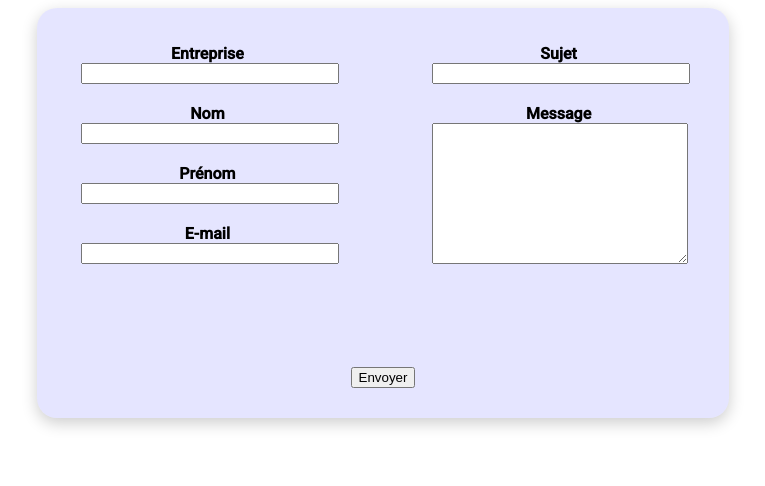
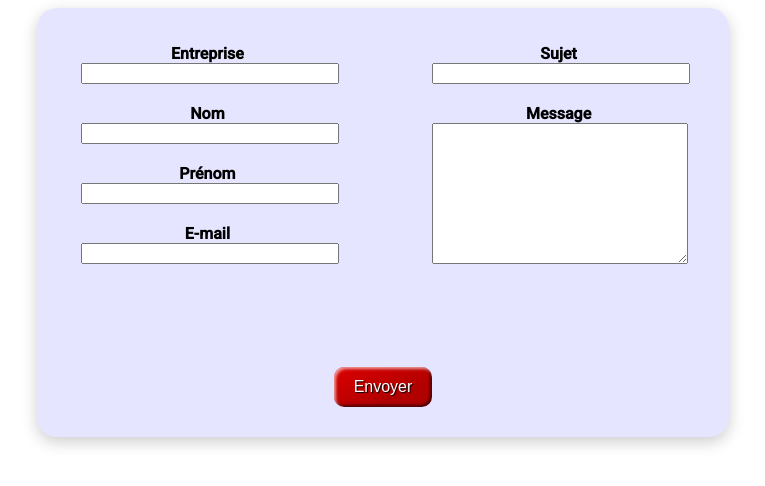
Before and after one commit to Patrice-H/contact-form, an Angular app: page / in a window 1280 px wide. Shown: the top 486 px of the page, without its empty margins (257-1022 px from the left). Built offline with nearby package versions, Linux system fonts and the light colour scheme.

Commit message:
Update component style

```diff
--- a/src/app/contact-form/contact-form.component.scss
+++ b/src/app/contact-form/contact-form.component.scss
@@ -25,11 +25,7 @@ fieldset {
 #contact-submit {
   text-align: center;
   margin-top: 45%;
-  input {
-    display: block;
-  }
-}
-#submit-btn {
+  button {
     display: block;
     margin: auto;
     border: 0;
@@ -49,6 +45,15 @@ fieldset {
     );
     box-shadow: inset 2px 2px 3px rgba(255, 255, 255, 0.6),
       inset -2px -2px 3px rgba(0, 0, 0, 0.6);
+  }
+  button:hover {
+    cursor: pointer;
+    background-color: rgba(255, 0, 0, 1);
+  }
+  button:active:enabled {
+    box-shadow: inset -2px -2px 3px rgba(255, 255, 255, 0.6),
+      inset 2px 2px 3px rgba(0, 0, 0, 0.6);
+  }
 }
 #message {
   right: 0;
```
Lines whose indentation alone changed are shown as unchanged.
